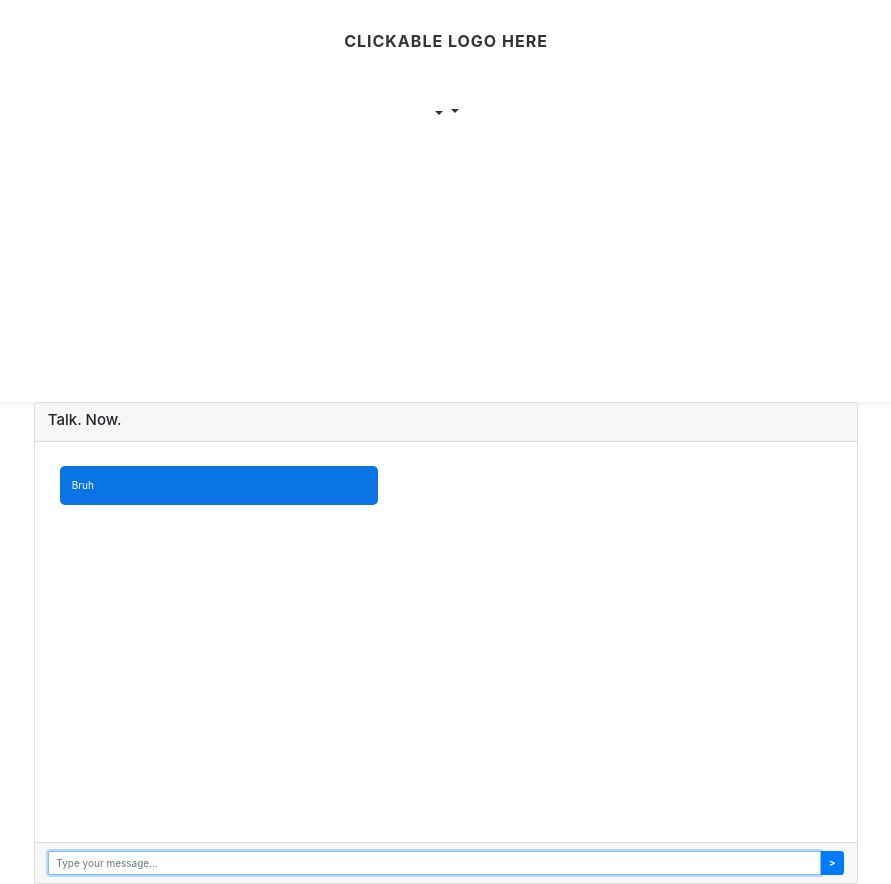
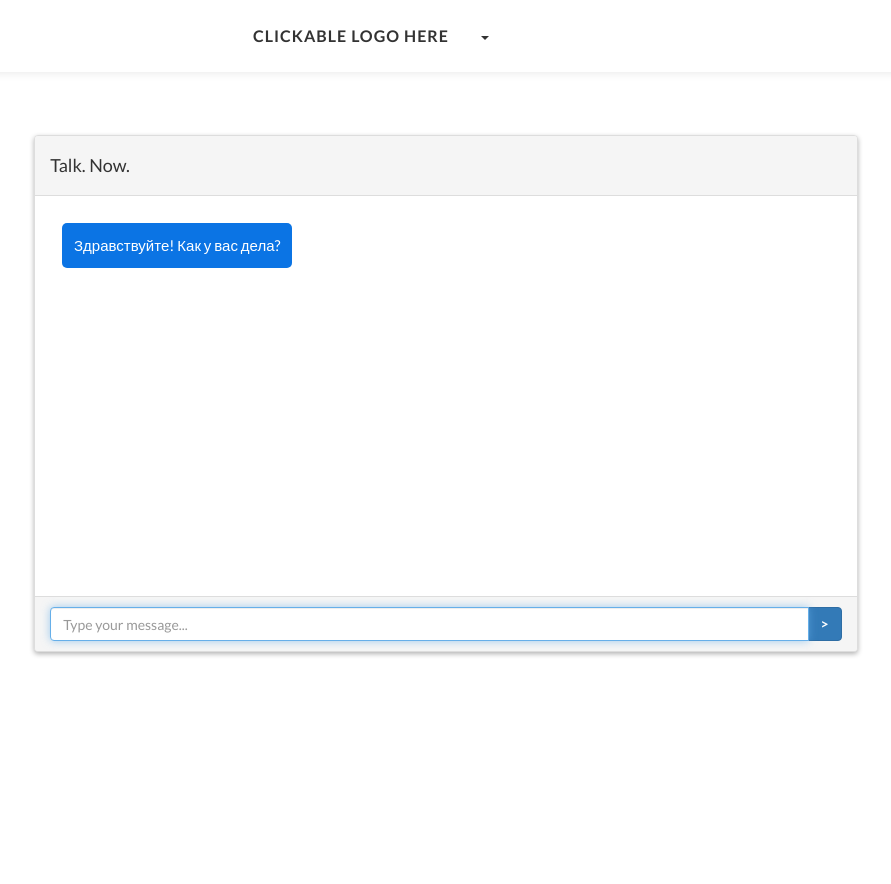
Before and after one commit to esschillinger/capstone, a Flask app: page /chat in a window 1280 px wide. Shown: the whole page, without its empty margins (194-1085 px from the left). After the commit the page ends 656 px from the top, so only its background shows below. Run offline with Flask 2, Linux system fonts and the light colour scheme; the visitor is signed in with stand-in values (Sample User, id 1); some libraries are stand-ins or nearby versions.

Commit message:
worked on chat window, bubbles now appropriately sized based on message length but grade icon doesn't go where I want it to

```diff
--- a/src/static/css/styles.css
+++ b/src/static/css/styles.css
@@ -342,14 +342,35 @@
     max-width: 40%;
     margin: 1.5%;
     padding: 1.5%;
-    display: block;
+    float: left;
+    /* display: block; */
+    font-size: 15px;
     color: white;
     background-color: #0b74e4;
     border-radius: 5px;
 }
 
 .text.user {
+    float: right;
+    display: block;
     margin-left: 58%;
     color: black;
     background-color: #f4eeee;
 }
+
+.text-row {
+    display: block;
+    width: 100%;
+}
+
+.grade {
+    background-image: url("../static/img/grade.png");
+    margin-top: 23px;
+    float: right;
+    width: 40px;
+    height: 40px;
+}
+
+.grade:hover {
+    cursor: pointer;
+}
--- a/src/static/js/chat.js
+++ b/src/static/js/chat.js
@@ -1,8 +1,8 @@
-$('#message-form').submit(function(event) {
+$('#msg-form').submit(function(event) {
     event.preventDefault();
 
     var msg = $('#msg').val();
-    $('#chat-msg').append('<div class="text user">' + msg + '</div>'); // hehe it says "text user". What a frickin' goober, you use text?
+    $('#chat-msg').append('<div class="text-row"><img class="grade" src="../static/img/grade.png"><div class="text user">' + msg + '</div></div>'); // hehe it says "text user". What a frickin' goober, you use text?
     $('#msg').val('');
 
     var chat_window = document.getElementById("chat-window");
--- a/src/templates/chat.html
+++ b/src/templates/chat.html
@@ -2,9 +2,18 @@
 
 {% block head %}
 
-    <link rel="stylesheet" href="https://maxcdn.bootstrapcdn.com/bootstrap/4.5.2/css/bootstrap.min.css">
-    <script src="https://maxcdn.bootstrapcdn.com/bootstrap/4.5.2/js/bootstrap.min.js"></script>
-    <script src="../static/js/chat.js"></script>
+    <style>
+        .panel {
+            transition: none;
+        }
+
+        .panel:hover {
+            transform: none;
+        }
+    </style>
+
+    <!-- <link rel="stylesheet" href="https://maxcdn.bootstrapcdn.com/bootstrap/4.5.2/css/bootstrap.min.css">
+    <script src="https://maxcdn.bootstrapcdn.com/bootstrap/4.5.2/js/bootstrap.min.js"></script> -->
 
 {% endblock %}
 
@@ -12,28 +21,30 @@
 {% block body %}
 
 <div class="container-fluid">
-        <div class="row justify-content-center">
-            <div class="col-md-8">
-                <div class="card">
-                    <div class="card-header">
+    <div class="row" style="margin-top: 5%;">
+        <div class="col-md-8 col-md-offset-2">
+            <div class="panel panel-default">
+                <div class="panel-heading">
                     <h4>Talk. Now.</h4>
                 </div>
-                    <div class="card-body container-chat" id="chat-window">
+                <div class="panel-body container-chat" id="chat-window">
                     <div id="chat-msg">
-                            <div class="text">Bruh</div>
+                        <div class="text-row">
+                            <div class="text">Здравствуйте! Как у вас дела?</div>
                         </div>
                     </div>
-                    <div class="card-footer">
-                        <form id="message-form">
+                </div>
+                <div class="panel-footer">
+                    <form id="msg-form">
                         <div class="input-group">
-                                <input type="text" class="form-control" id="msg" placeholder="Type your message..." autocomplete="off" autofocus=true>
-                                <div class="input-group-append">
+                            <input type="text" class="form-control" id="msg" placeholder="Type your message..." autocomplete="off" autofocus>
+                            <span class="input-group-btn">
                                 <button type="submit" class="btn btn-primary">
                                     <b>
                                         >
                                     </b>
                                 </button>
-                                </div>
+                            </span>
                         </div>
                     </form>
                 </div>
@@ -42,4 +53,7 @@
     </div>
 </div>
 
+
+<script src="../static/js/chat.js"></script>
+
 {% endblock %}
```
Also changed, not shown: src/static/img/grade.png (added). Lines whose indentation alone changed are shown as unchanged.
